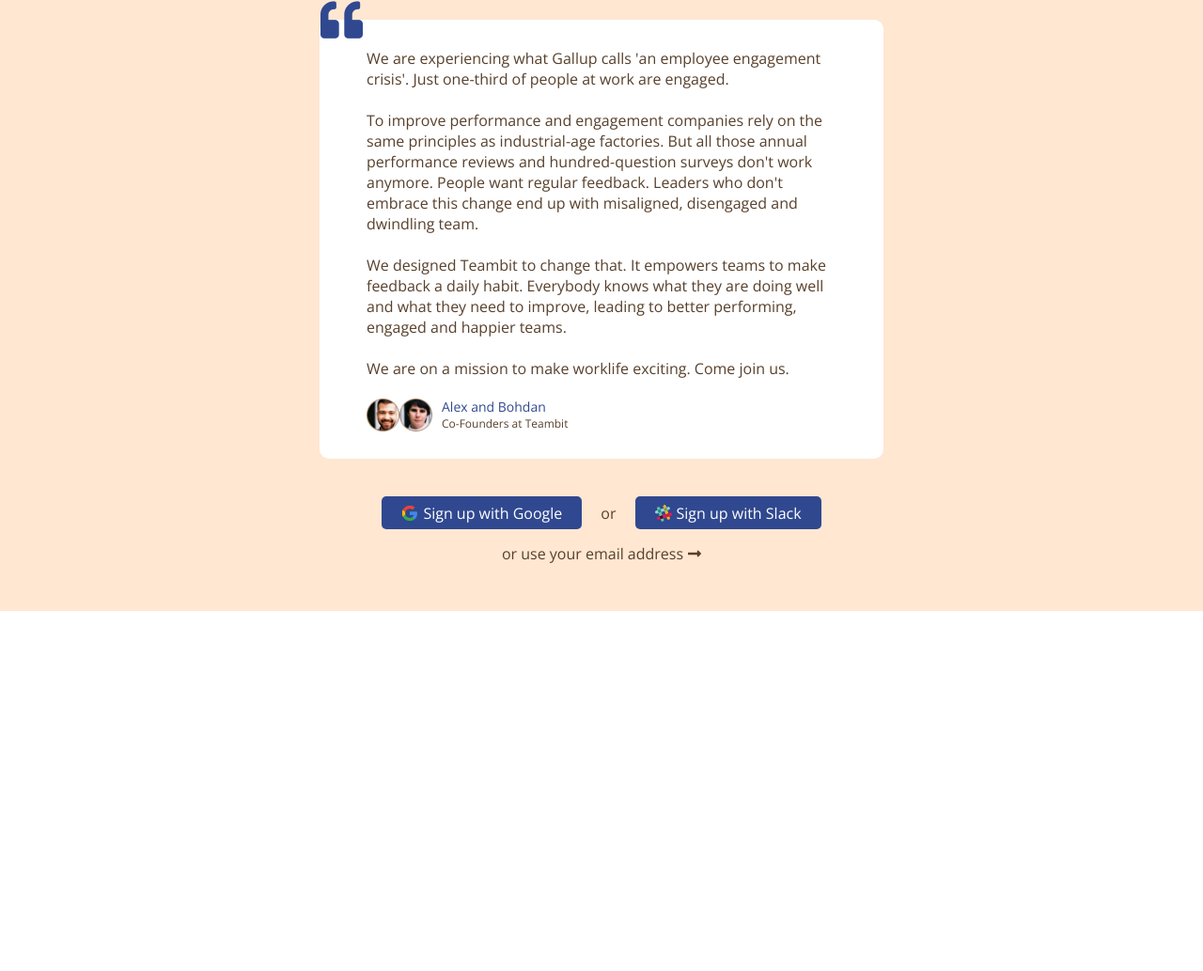
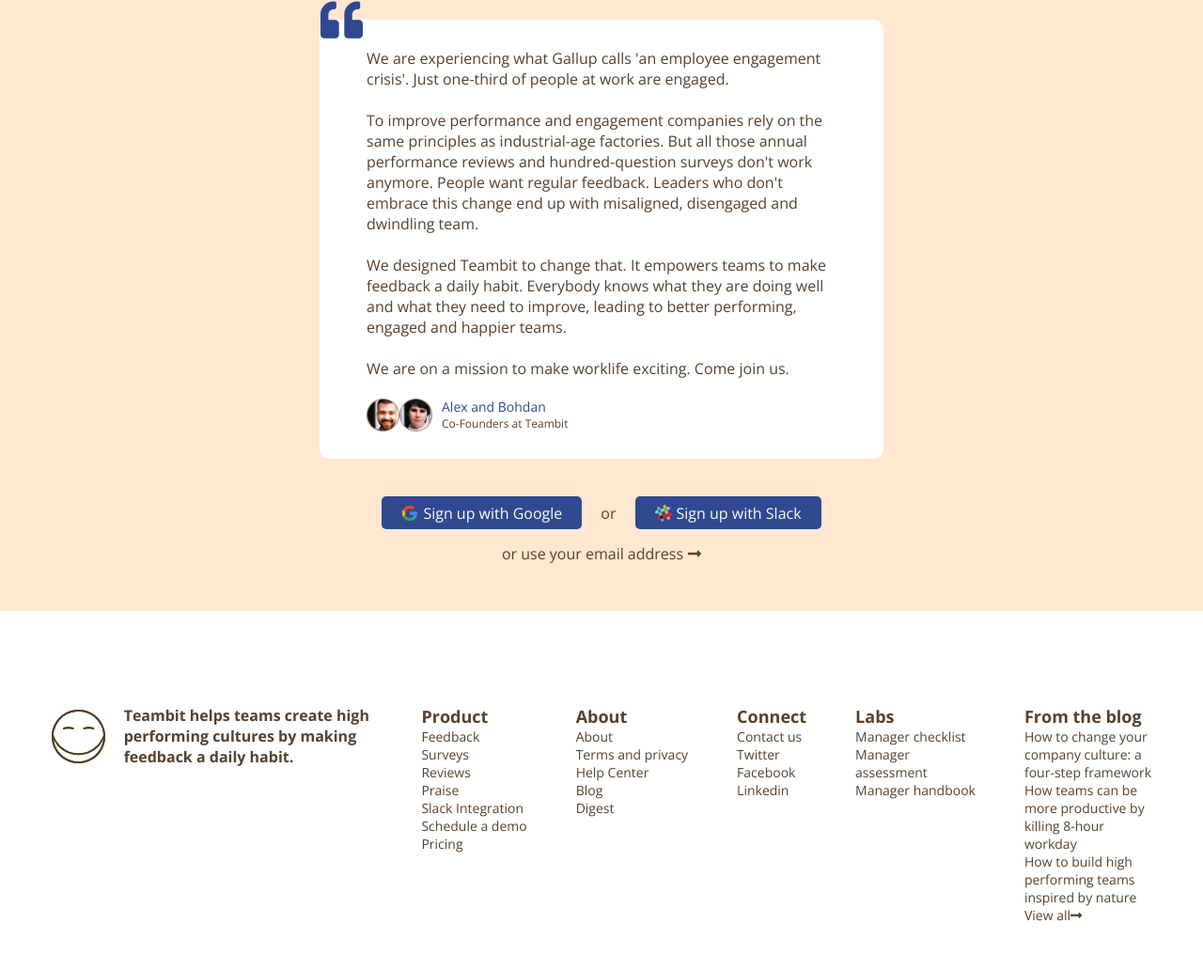
Before and after one commit to flavio-pinto/node-sass-teambit, a website: page index.html in a window 1280 px wide. Shown: the part 5847-6880 px from the top of the page at 94% size. Before the commit the page ends 6497 px from the top, so only its background shows below. Drawn offline with nearby package versions, Linux system fonts and the light colour scheme.

Commit message:
Footer links - completed

```diff
--- a/index.html
+++ b/index.html
@@ -96,6 +96,66 @@
         </section>
     </main>
 
+    <!-- Footer links -->
+    <footer class="footer">
+        <div class="footer__left">
+            <img src="dist/assets/img/logo-small.svg" alt="">
+            <span class="footer__left__description"><a href="#">Teambit</a> helps teams create high performing cultures by making feedback a daily habit.</span>
+        </div>
+        <div class="footer__links">
+            <ul class="footer__links__list">
+                <h3 class="footer__links__list__title">Product</h3>
+                <li><a href="#">Feedback</a></li>
+                <li><a href="#">Surveys</a></li>
+                <li><a href="#">Reviews</a></li>
+                <li><a href="#">Praise</a></li>
+                <li><a href="#">Slack Integration</a></li>
+                <li><a href="#">Schedule a demo</a></li>
+                <li><a href="#">Pricing</a></li>
+            </ul>
+
+            <ul class="footer__links__list">
+                <h3 class="footer__links__list__title">About</h3>
+                <li><a href="#">About</a></li>
+                <li><a href="#">Terms and privacy</a></li>
+                <li><a href="#">Help Center</a></li>
+                <li><a href="#">Blog</a></li>
+                <li><a href="#">Digest</a></li>
+            </ul>
+
+            <ul class="footer__links__list">
+                <h3 class="footer__links__list__title">Connect</h3>
+                <li><a href="#">Contact us</a></li>
+                <li><a href="#">Twitter</a></li>
+                <li><a href="#">Facebook</a></li>
+                <li><a href="#">Linkedin</a></li>
+            </ul>
+
+            <ul class="footer__links__list">
+                <h3 class="footer__links__list__title">Labs</h3>
+                <li><a href="#">Manager checklist</a></li>
+                <li><a href="#">Manager</a></li>
+                <li><a href="#">assessment</a></li>
+                <li><a href="#">Manager handbook</a></li>
+            </ul>
+
+            <ul class="footer__links__list">
+                <h3 class="footer__links__list__title">From the blog</h3>
+                <li><a href="#">How to change your</a></li>
+                <li><a href="#">company culture: a</a></li>
+                <li><a href="#">four-step framework</a></li>
+                <li><a href="#">How teams can be</a></li>
+                <li><a href="#">more productive by</a></li>
+                <li><a href="#">killing 8-hour</a></li>
+                <li><a href="#">workday</a></li>
+                <li><a href="#">How to build high</a></li>
+                <li><a href="#">performing teams</a></li>
+                <li><a href="#">inspired by nature</a></li>
+                <li><a href="#">View all<i class="fas fa-long-arrow-alt-right"></i></a></li>
+            </ul>
+        </div>
+    </footer>
+
     <!-- TEMPLATES HANDLEBARS -->
     <script id="template__why-teambit" type="text/x-handlebars-template">
         <!-- Template Why Teambit -->
--- a/src/scss/main.scss
+++ b/src/scss/main.scss
@@ -4,3 +4,4 @@
 @import 'partials/why-teambit';
 @import 'partials/features';
 @import 'partials/get-started';
+@import 'partials/footer';
--- /dev/null
+++ b/src/scss/partials/_footer.scss
@@ -0,0 +1,33 @@
+.footer {
+    @include container__rules($width: 1170px, $margin: 0 auto);
+    @include display__flex__common__rules($align__items: flex-start);
+    padding: 100px 0 50px;
+}
+
+.footer__left {
+    @include display__flex__common__rules($justify__content: flex-start, $flex__wrap: nowrap);
+    width: 340px;
+    & img {
+        width: 150px;
+        margin-right: 20px;
+    }
+    &__description {
+        font-weight: 700;
+    }
+}
+
+.footer__links {
+    @include display__flex__common__rules($justify__content: flex-start, $align__items: flex-start, $flex__wrap: wrap);
+    &__list {
+        margin-left: 52px;
+    }
+    &__list__title {
+        font-size: 18px;
+    }
+    &__list li {
+        font-size: 14px;
+        &:hover {
+            color: $color__secondary__hover;
+        }
+    }
+}
```
Also changed, not shown: dist/assets/styles/main.css.
